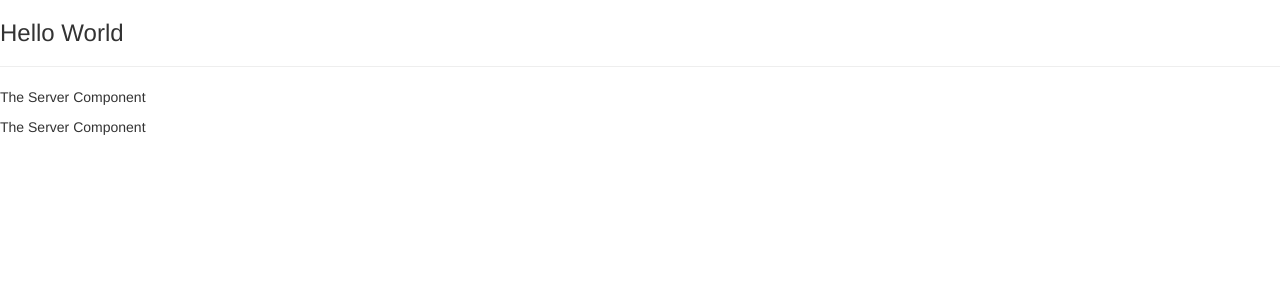
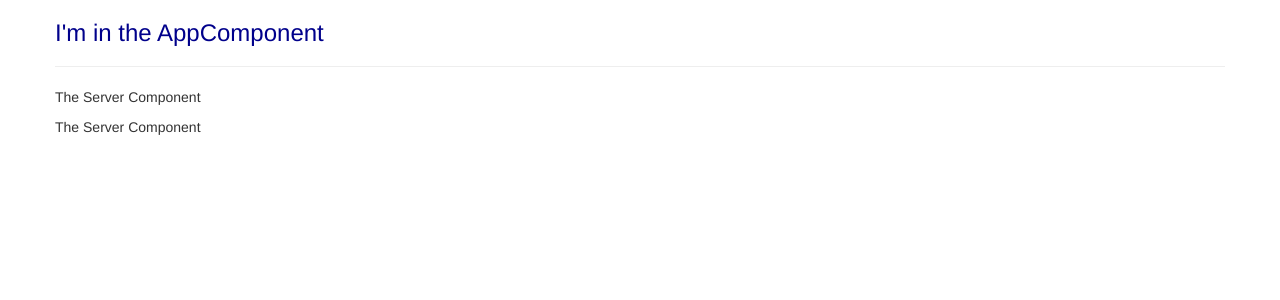
Before and after one commit to JohnBryte/first-angular-app, an Angular app: page / in a window 1280 px wide. Shown: the top 300 px of the page. Built offline with nearby package versions, Linux system fonts and the light colour scheme.

Commit message:
playing with css and html

```diff
--- a/src/app/app.component.css
+++ b/src/app/app.component.css
@@ -0,0 +1,3 @@
+h3{
+    color : darkblue;
+}
--- a/src/app/app.component.html
+++ b/src/app/app.component.html
@@ -1,3 +1,9 @@
-<h3>Hello World</h3>
-<hr>
-<app-servers></app-servers>
+<div class="container">
+    <div class="row">
+        <div class=".col-xs-12">
+            <h3>I'm in the AppComponent</h3>
+            <hr>
+            <app-servers></app-servers>
+        </div>
+    </div>
+</div>
--- a/src/app/app.component.ts
+++ b/src/app/app.component.ts
@@ -4,6 +4,11 @@ import { Component } from '@angular/core';
   selector: 'app-root',
   templateUrl: './app.component.html',
   styleUrls: ['./app.component.css']
+  // styles: [`
+  // h3{
+  //   color: dodgerblue;
+  // }`]
+
 })
 export class AppComponent {
   title = 'first-angular-app';
```
